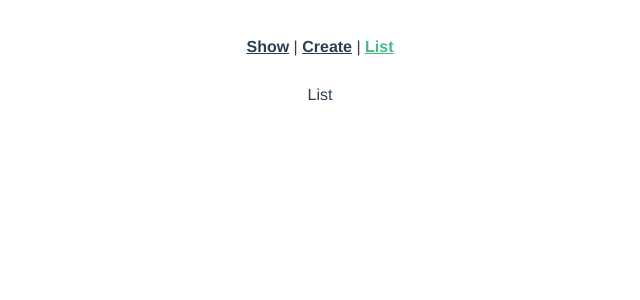
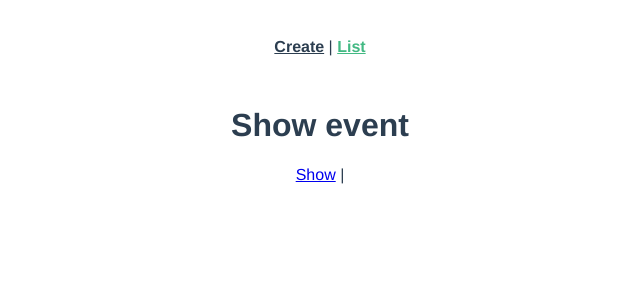
Before and after one commit to Dimodim/Vue-mastery, a Vue app in the folder Real-World-Vue-2/real-world-vue-2/: page /event-list in a window 1280 px wide. Shown: the top 300 px of the page, without its empty margins (320-960 px from the left). Built offline with nearby package versions, Linux system fonts and the light colour scheme.

Commit message:
dynamic routes

```diff
--- a/Real-World-Vue-2/real-world-vue-2/src/App.vue
+++ b/Real-World-Vue-2/real-world-vue-2/src/App.vue
@@ -1,7 +1,6 @@
 <template>
   <div id="app">
     <div id="nav">
-      <router-link :to="{ name: 'event-show' }">Show</router-link> |
       <router-link :to="{ name: 'event-create' }">Create</router-link> |
       <router-link :to="{ name: 'event-list' }">List</router-link>
     </div>
--- a/Real-World-Vue-2/real-world-vue-2/src/router/index.js
+++ b/Real-World-Vue-2/real-world-vue-2/src/router/index.js
@@ -18,9 +18,10 @@ const routes = [
     component: EventList
   },
   {
-    path: "/event-show",
+    path: "/event-show/:id",
     name: "event-show",
-    component: EventShow
+    component: EventShow,
+    props: true
   }
 ];
 
--- a/Real-World-Vue-2/real-world-vue-2/src/views/EventCreate.vue
+++ b/Real-World-Vue-2/real-world-vue-2/src/views/EventCreate.vue
@@ -4,7 +4,7 @@
 
 <script>
 export default {
-  name: "event-create"
+  name: "EventCreate"
 };
 </script>
 
--- a/Real-World-Vue-2/real-world-vue-2/src/views/EventList.vue
+++ b/Real-World-Vue-2/real-world-vue-2/src/views/EventList.vue
@@ -1,10 +1,16 @@
 <template>
-  <div>List</div>
+  <div>
+    <h1>Show event</h1>
+    <router-link :to="{ name: 'event-show', props: { id: 1 } }"
+      >Show</router-link
+    >
+    |
+  </div>
 </template>
 
 <script>
 export default {
-  name: "event-list"
+  name: "EventList"
 };
 </script>
 
--- a/Real-World-Vue-2/real-world-vue-2/src/views/EventShow.vue
+++ b/Real-World-Vue-2/real-world-vue-2/src/views/EventShow.vue
@@ -1,10 +1,11 @@
 <template>
-  <div>Show</div>
+  <div>Show {{ id }}</div>
 </template>
 
 <script>
 export default {
-  name: "event-show"
+  name: "EventShow",
+  props: ["id"]
 };
 </script>
 
```
Also changed, not shown: Real-World-Vue-2/real-world-vue-2/.eslintrc.js.
